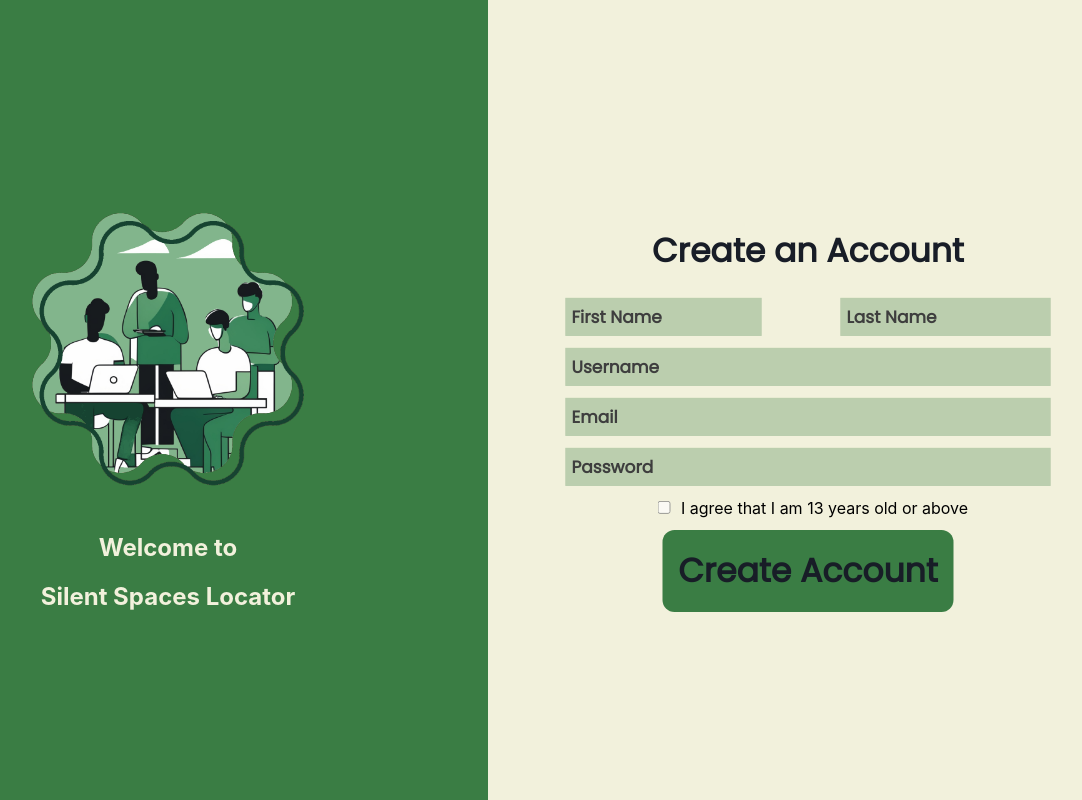
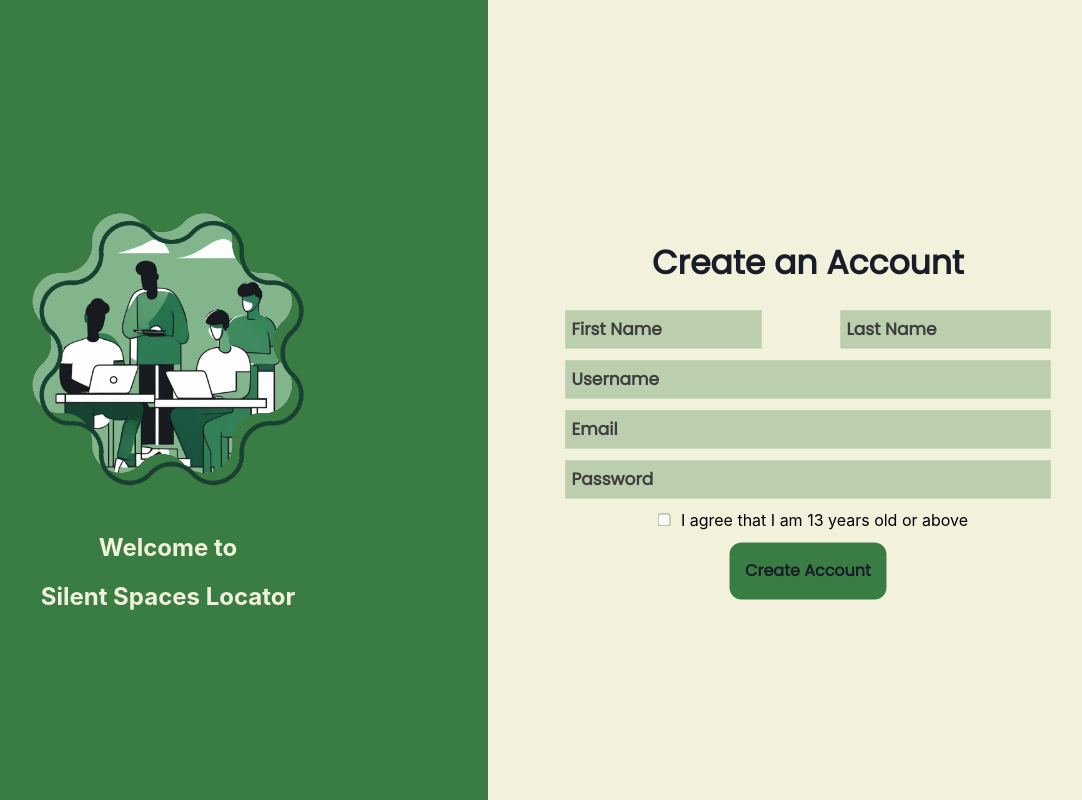
Before and after one commit to Olympicene/Silent-Spaces, a React (Create React App) app in the folder Coding Project/client/: page /sign-up in a window 1280 px wide. Shown: the whole page, without its empty margins (152-1234 px from the left). Built offline with nearby package versions, Linux system fonts and the light colour scheme.

Commit message:
updated button css styles

```diff
--- a/Coding Project/client/src/components/styles.css
+++ b/Coding Project/client/src/components/styles.css
@@ -252,7 +252,7 @@ html, body {
 
 .createAccount input{
   font-family: 'Poppins';
-  font-size: 33px;
+  font-size: 1rem;
   font-weight: 700;
   color: #181D27;
 }
```
